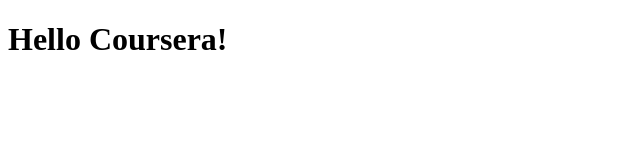
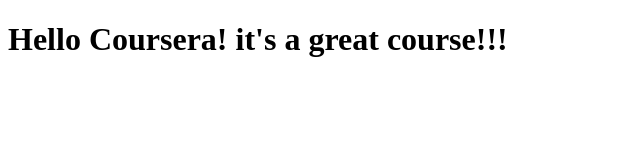
Before and after one commit to olaadebayo/Coursera-test, a plain HTML site: page Create index.html in a window 1280 px wide. Shown: the whole page, without its empty margins (0-640 px from the left). Drawn offline with Linux system fonts and the light colour scheme.

Commit message:
Update Create index.html

```diff
--- a/Create index.html
+++ b/Create index.html
@@ -6,6 +6,6 @@
     <title>Hello Coursera</title>
 </head>
 <body>
- <h1>Hello Coursera!</h1>
+ <h1>Hello Coursera! it's a great course!!!</h1>
 </body>
 </html>
```
